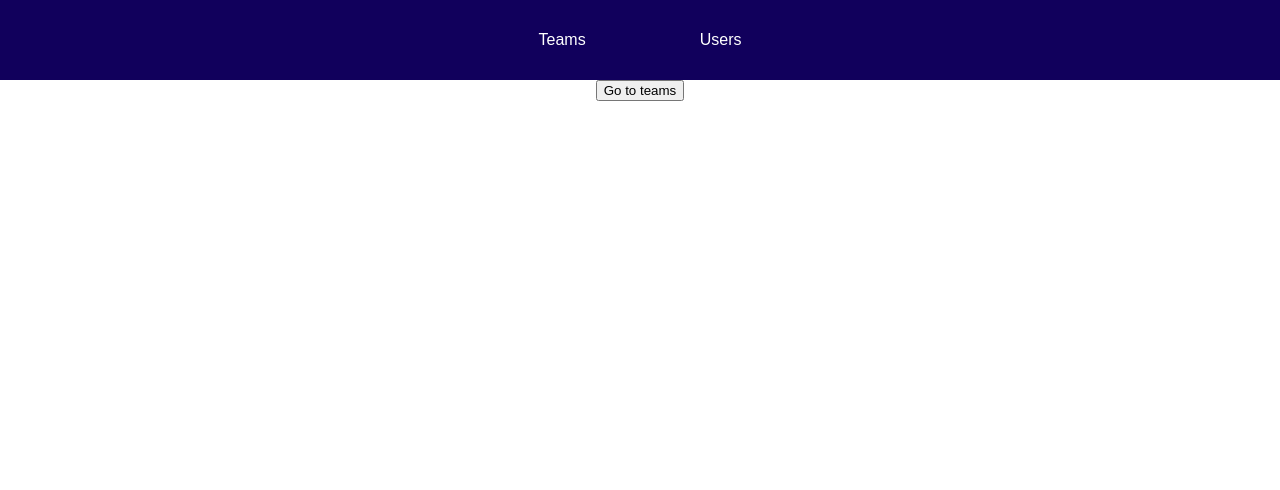
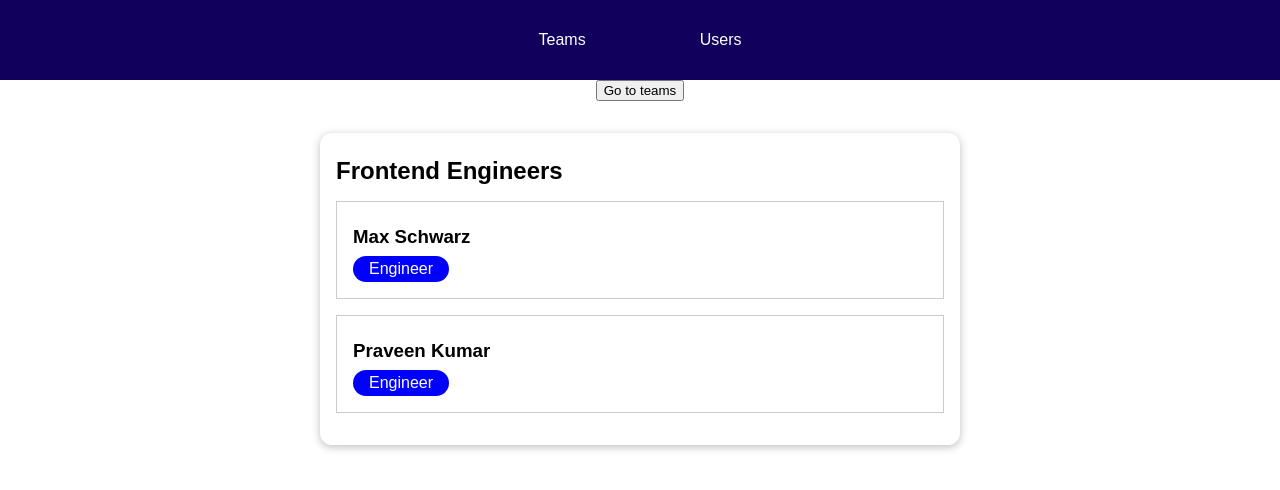
Before and after one commit to mauforero/vuejs-2-the-complete-guide, a Vue app in the folder module-13/routing-01-starting-setup/: page /teams/t1 in a window 1280 px wide. Shown: the top 490 px of the page. Built offline with nearby package versions, Linux system fonts and the light colour scheme.

Commit message:
Module 13: Add dynamic paths for team details

```diff
--- a/module-13/routing-01-starting-setup/src/components/teams/TeamMembers.vue
+++ b/module-13/routing-01-starting-setup/src/components/teams/TeamMembers.vue
@@ -16,17 +16,21 @@
 import UserItem from '../users/UserItem.vue';
 
 export default {
+  inject: ['teams', 'users'],
   components: {
-    UserItem
+    UserItem,
   },
   data() {
     return {
-      teamName: 'Test',
-      members: [
-        { id: 'u1', fullName: 'Max Schwarz', role: 'Engineer' },
-        { id: 'u2', fullName: 'Max Schwarz', role: 'Engineer' },
-      ],
+      teamName: '',
+      members: [],
     };
+  },
+  created() {
+    const teamId = this.$route.params.teamId;
+    const team = this.teams.find((team) => team.id === teamId);
+    this.teamName = team.name;
+    this.members = this.users.filter((user) => team.members.includes(user.id));
   },
 };
 </script>
--- a/module-13/routing-01-starting-setup/src/components/teams/TeamsItem.vue
+++ b/module-13/routing-01-starting-setup/src/components/teams/TeamsItem.vue
@@ -2,13 +2,13 @@
   <li>
     <h3>{{ name }}</h3>
     <div class="team-members">{{ memberCount }} Members</div>
-    <a href="#">View Members</a>
+    <router-link :to="`/teams/${id}`">View Members</router-link>
   </li>
 </template>
 
 <script>
 export default {
-  props: ['name', 'memberCount'],
+  props: ['id', 'name', 'memberCount'],
 };
 </script>
 
--- a/module-13/routing-01-starting-setup/src/components/teams/TeamsList.vue
+++ b/module-13/routing-01-starting-setup/src/components/teams/TeamsList.vue
@@ -2,6 +2,7 @@
   <ul>
     <teams-item
       v-for="team in teams"
+      :id="team.id"
       :key="team.id"
       :name="team.name"
       :member-count="team.members.length"
--- a/module-13/routing-01-starting-setup/src/main.js
+++ b/module-13/routing-01-starting-setup/src/main.js
@@ -3,12 +3,14 @@ import { createRouter, createWebHistory } from 'vue-router';
 
 import App from './App.vue';
 import TeamsList from './components/teams/TeamsList.vue';
+import TeamMembers from './components/teams/TeamMembers.vue';
 import UsersList from './components/users/UsersList.vue';
 
 const router = createRouter({
   history: createWebHistory(),
   routes: [
     { path: '/teams', component: TeamsList },
+    { path: '/teams/:teamId', component: TeamMembers },
     { path: '/users', component: UsersList },
   ],
   linkActiveClass: 'active',
```
